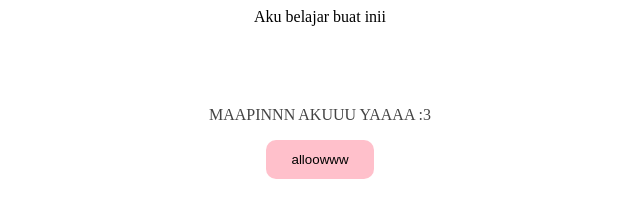
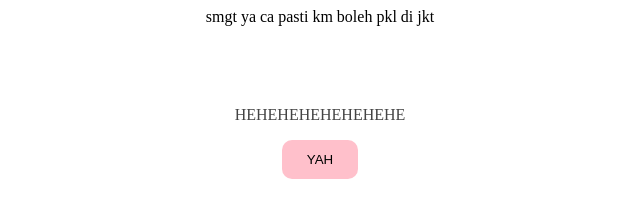
Before and after one commit to silvisilvicahyar-byte/ujicoba, a plain HTML site: page index.html in a window 1280 px wide. Shown: the whole page, without its empty margins (320-960 px from the left). Drawn offline with Linux system fonts and the light colour scheme.

Commit message:
Update index.html

```diff
--- a/index.html
+++ b/index.html
@@ -2,7 +2,7 @@
 <html lang="id">
 <head>
     <meta charset="UTF-8"
-    <title>Aku belajar buat inii</title>
+    <title>smgt ya ca pasti km boleh pkl di jkt</title>
     <style>
       body {
         backgound-color: pink;
@@ -26,8 +26,8 @@
 </head>
     <body>
 
-        <h1> HALLOOOO SAYANGGGG</h1>
-        <p>MAAPINNN AKUUU YAAAA :3 </p>
-        <button onclick="aleret('miaww')">alloowww</button>
+        <h1> SABARRRRRRRRRR YAAAAAA CAAAAAAAAA</h1>
+        <p> HEHEHEHEHEHEHEHE </p>
+        <button onclick="aleret('miaww')">YAH</button>
     </body>
 </html>
```
